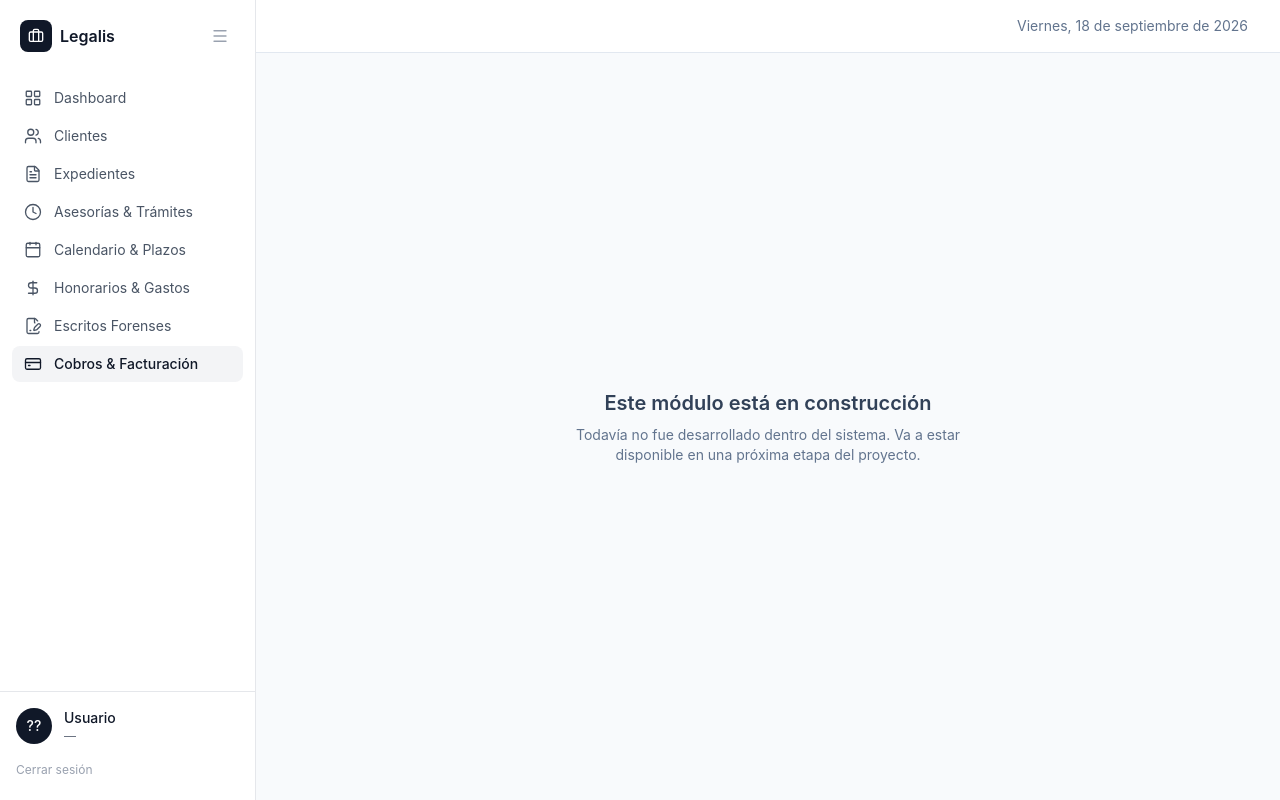
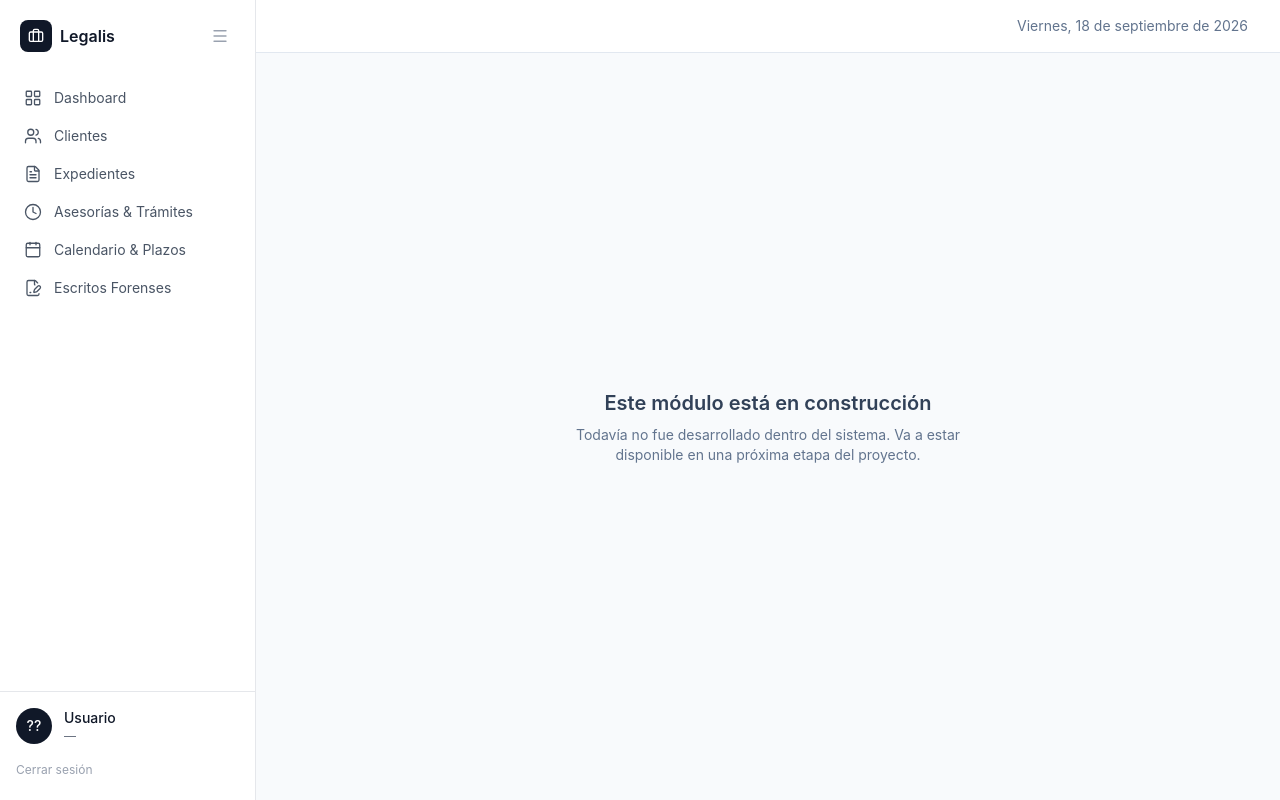
Before and after one commit to pollyvaughn/Legalis, a React (Vite) app in the folder frontend/: page /cobros in a window 1280 px wide. Built offline with nearby package versions, Linux system fonts and the light colour scheme; sample sign-in values are in the browser's storage.

Commit message:
fix: ocultar honorarios y cobros del menú al asistente

```diff
--- a/frontend/src/components/layout/Sidebar.jsx
+++ b/frontend/src/components/layout/Sidebar.jsx
@@ -31,9 +31,9 @@ const NAV_ITEMS = [
   { label: "Expedientes", to: "/expedientes", icon: FileText, disponible: true },
   { label: "Asesorías & Trámites", to: "/asesorias", icon: Clock, disponible: true },
   { label: "Calendario & Plazos", to: "/calendario", icon: Calendar, disponible: true },
-  { label: "Honorarios & Gastos", to: "/honorarios", icon: DollarSign, disponible: false },
+  { label: "Honorarios & Gastos", to: "/honorarios", icon: DollarSign, disponible: false, soloAbogado: true },
   { label: "Escritos Forenses", to: "/plantillas", icon: FileSignature, disponible: true },
-  { label: "Cobros & Facturación", to: "/cobros", icon: CreditCard, disponible: false },
+  { label: "Cobros & Facturación", to: "/cobros", icon: CreditCard, disponible: false, soloAbogado: true },
   // Administración de cuentas: solo la abogada (rol ABOGADO)
   { label: "Gestión de usuarios", to: "/usuarios", icon: ShieldCheck, disponible: true, soloAbogado: true },
   { label: "Auditoría", to: "/auditoria", icon: History, disponible: true, soloAbogado: true },];
```
